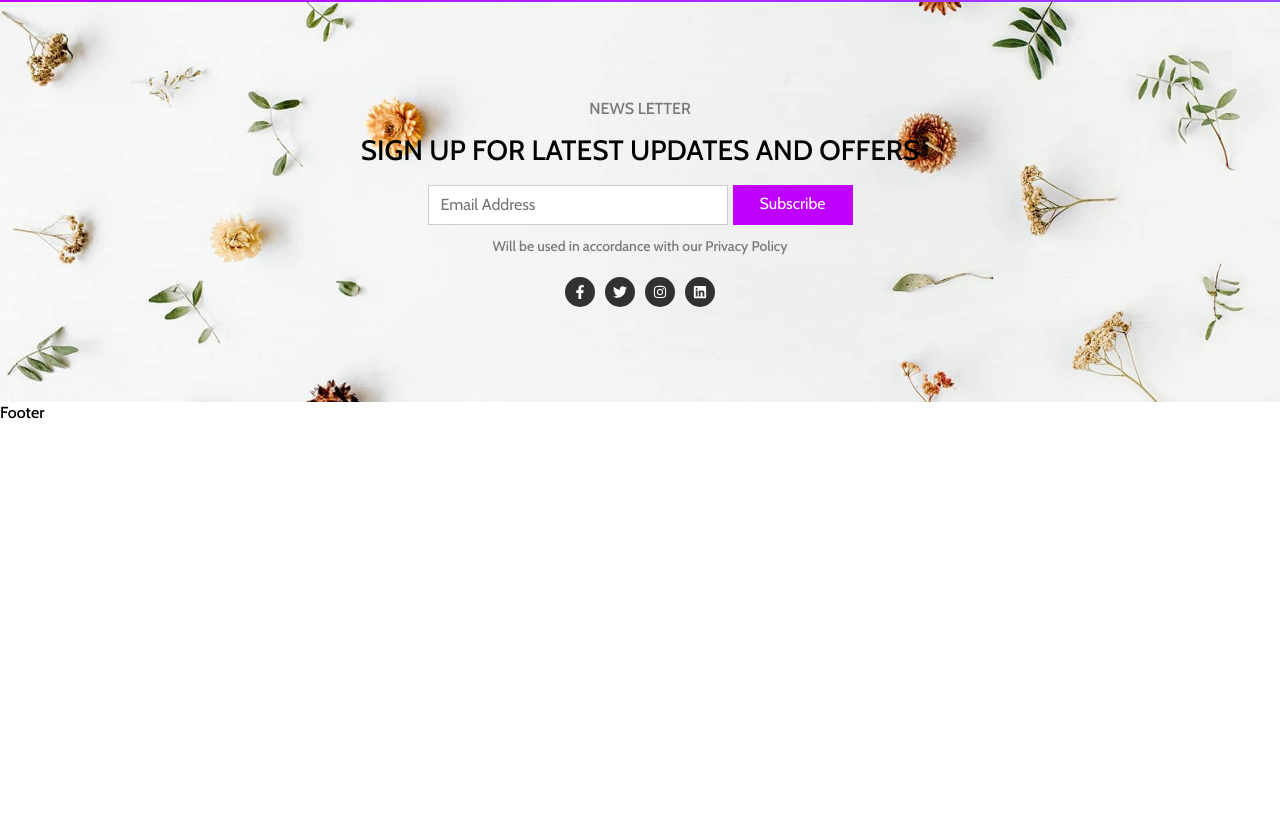
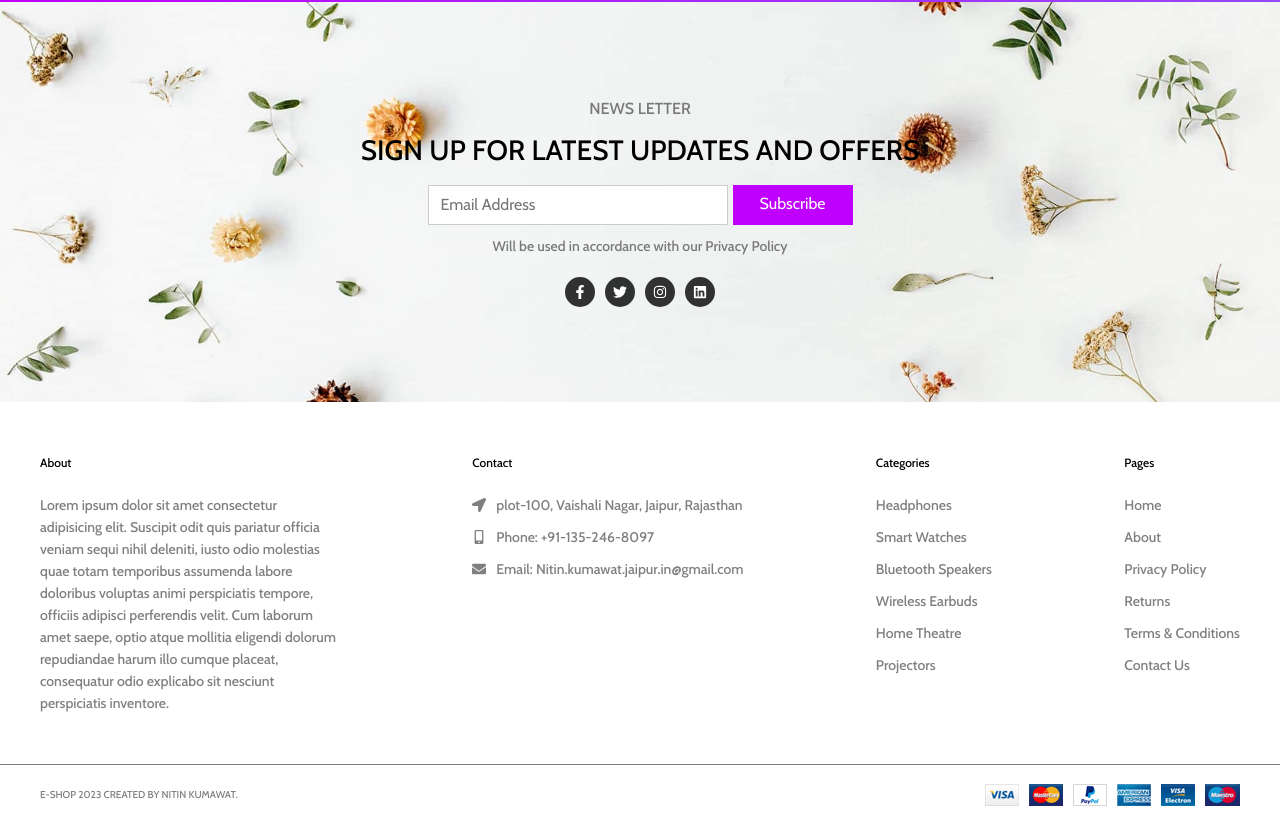
Before and after one commit to NITINKUMAWAT0/E-ShOpp, a React (Create React App) app: page / in a window 1280 px wide. Shown: the part 799-1624 px from the top of the page. Before the commit the page ends 1223 px from the top, so only its background shows below. Built offline with nearby package versions, Linux system fonts and the light colour scheme.

Commit message:
footer section completed!!

```diff
--- a/src/components/Footer/Footer.jsx
+++ b/src/components/Footer/Footer.jsx
@@ -1,6 +1,61 @@
 import "./Footer.scss";
+import React from "react";
+import { FaLocationArrow, FaMobileAlt, FaEnvelope } from "react-icons/fa";
+import Payment from "../../assets/payments.png";
 const Footer = () => {
-    return <div>Footer</div>;
+    return (
+        <footer className="footer">
+            <div className="footer-content">
+                <div className="col">
+                    <div className="title">About</div>
+                    <div className="text">
+                        Lorem ipsum dolor sit amet consectetur adipisicing elit. Suscipit odit quis pariatur officia veniam sequi nihil deleniti, iusto odio molestias quae totam temporibus assumenda labore doloribus voluptas animi perspiciatis tempore, officiis adipisci perferendis velit. Cum laborum amet saepe, optio atque mollitia eligendi dolorum repudiandae harum illo cumque placeat, consequatur odio explicabo sit nesciunt perspiciatis inventore.
+                    </div>
+                </div>
+                <div className="col">
+                    <div className="title">Contact</div>
+                    <div className="c-item">
+                        <FaLocationArrow />
+                        <div className="text">plot-100, Vaishali Nagar, Jaipur, Rajasthan</div>
+                    </div>
+                    <div className="c-item">
+                        <FaMobileAlt />
+                        <div className="text">Phone: +91-135-246-8097</div>
+                    </div>
+                    <div className="c-item">
+                        <FaEnvelope />
+                        <div className="text">Email: Nitin.kumawat.jaipur.in@gmail.com</div>
+                    </div>
+                </div>
+                <div className="col">
+                    <div className="title">Categories</div>
+                    <span className="text">Headphones</span>
+                    <span className="text">Smart Watches</span>
+                    <span className="text">Bluetooth Speakers</span>
+                    <span className="text">Wireless Earbuds</span>
+                    <span className="text">Home Theatre</span>
+                    <span className="text">Projectors</span>
+                </div>
+                <div className="col">
+                    <div className="title">Pages</div>
+                    <span className="text">Home</span>
+                    <span className="text">About</span>
+                    <span className="text">Privacy Policy</span>
+                    <span className="text">Returns</span>
+                    <span className="text">Terms & Conditions</span>
+                    <span className="text">Contact Us</span>
+                </div>
+            </div>
+            <div className="bottom-bar">
+                <div className="bottom-bar-content">
+                    <div className="text">
+                        E-SHOP 2023 CREATED BY NITIN KUMAWAT.
+                    </div>
+                    <img className="payment-img" src={Payment} alt="" />
+                </div>
+            </div>
+        </footer>
+    );
 };
 
 export default Footer;
--- a/src/components/Footer/Footer.scss
+++ b/src/components/Footer/Footer.scss
@@ -1 +1,81 @@
 @import "../../css-config/mixins.scss";
+
+.footer {
+    width: 100%;
+
+    .footer-content {
+        padding: 50px 20px;
+        max-width: 1200px;
+        margin: 0 auto;
+        display: flex;
+        flex-flow: wrap;
+        gap: 20px;
+
+        @include md {
+            justify-content: space-between;
+            padding: 50px 0;
+        }
+
+        .col {
+            max-width: 300px;
+
+            .title {
+                margin-bottom: 20px;
+                font-size: 12px;
+            }
+
+            .text {
+                color: rgba(0, 0, 0, 0.5);
+                font-size: 14px;
+            }
+
+            .c-item {
+                display: flex;
+                margin-bottom: 10px;
+
+                svg {
+                    flex-shrink: 0;
+                    font-size: 14px;
+                    margin-right: 10px;
+                    margin-top: 4px;
+                    color: rgba(0, 0, 0, 0.5);
+
+                }
+            }
+
+            span {
+                &.text {
+                    display: block;
+                    margin-bottom: 10px;
+                    cursor: pointer;
+                }
+            }
+
+
+        }
+    }
+    .bottom-bar {
+        border-top:1px solid rgba(0,0,0,0.5) ;
+       .bottom-bar-content{
+        display: flex;
+        padding: 20px;
+        align-items: center;
+        flex-direction: column;
+        text-align: center;
+        gap: 10px;
+        @include md{
+            padding: 0;
+            height: 60px;
+            max-width: 1200px;
+            margin: 0 auto;
+            flex-direction: row;
+            justify-content: space-between;
+            text-align: left;
+        }
+        .text{
+            font-size: 10px;
+            color: rgba(0,0,0,0.5);
+        }
+       }
+    }
+}
```
